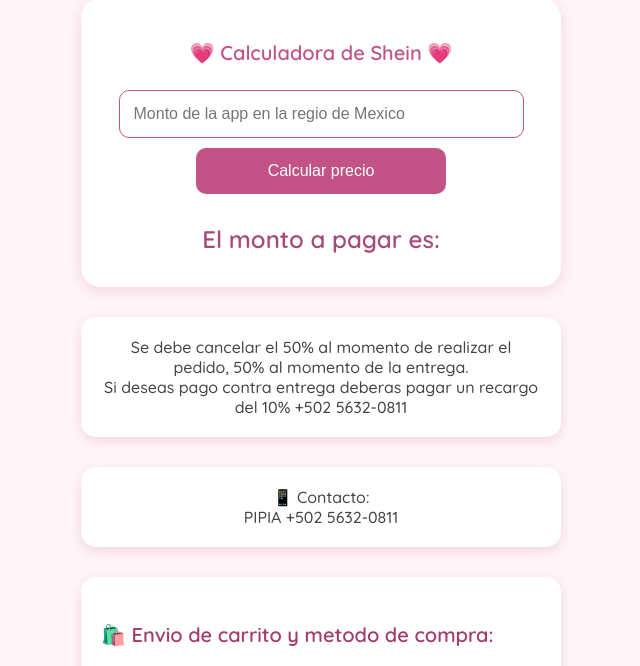
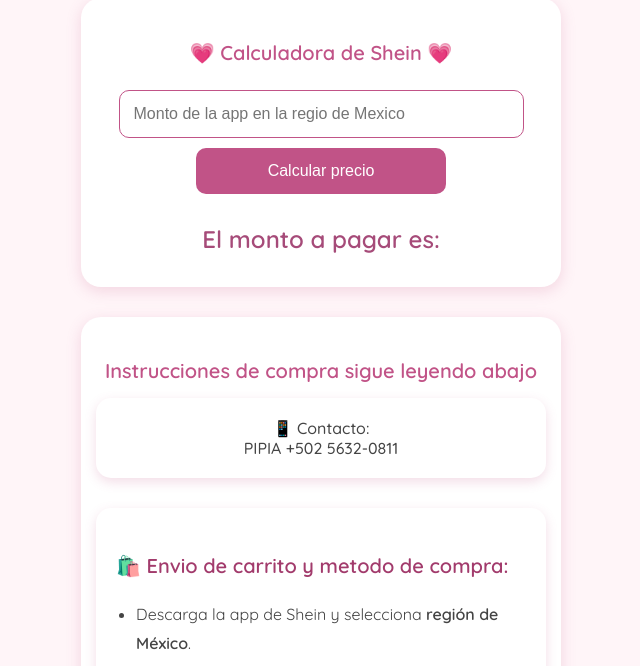
Before and after one commit to Pipia-94/Catalogo, a plain HTML site: page index.html in a window 1280 px wide. Shown: the part 95-761 px from the top of the page, without its empty margins (319-959 px from the left). Drawn offline with Linux system fonts and the light colour scheme.

Commit message:
Update payment and purchase instructions in index.html
Removed payment instructions and added purchase instructions.

```diff
--- a/index.html
+++ b/index.html
@@ -163,10 +163,8 @@
     <div id="texto-resultado">El monto a pagar es:</div>
     <div id="resultado"></div>
   </div>
-<div class="contacto">
-    Se debe cancelar el 50% al momento de realizar el pedido, 50% al momento de la entrega. <br>
-    Si deseas pago contra entrega deberas pagar un recargo del 10% +502 5632-0811
-  </div>
+ <div class="contenedor">
+    <h2>Instrucciones de compra sigue leyendo abajo</h2>
   <!-- ⚡ CONTACTO JUSTO DEBAJO DE LA CALCULADORA ⚡ -->
   <div class="contacto">
     📱 Contacto:<br>
```
